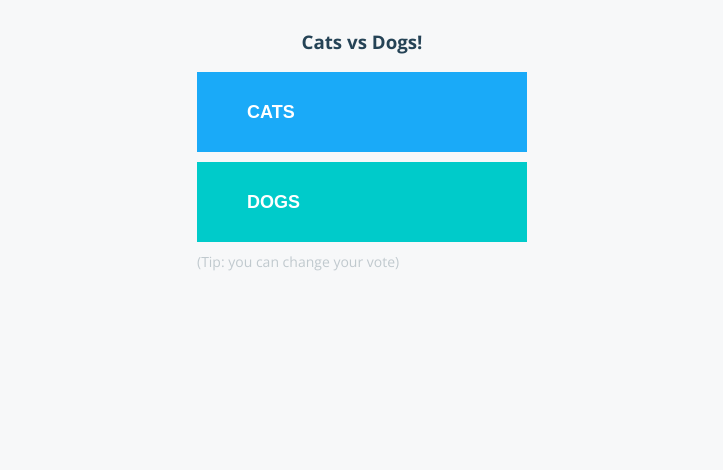
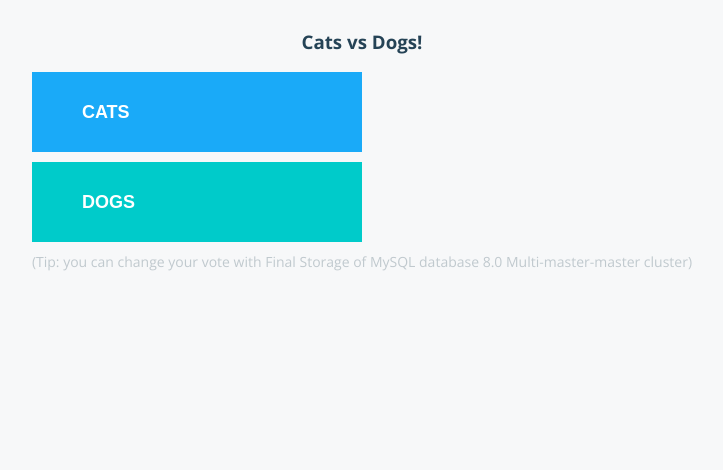
Before and after one commit to q13117god/voting-vote-python, a Flask app: page / in a window 1280 px wide. Shown: the top 470 px of the page, without its empty margins (278-1001 px from the left). Run offline with Flask 2, Linux system fonts and the light colour scheme; some libraries are stand-ins or nearby versions.

Commit message:
Update the index.html

```diff
--- a/templates/index.html
+++ b/templates/index.html
@@ -19,7 +19,7 @@
           <button id="b" type="submit" name="vote" class="b" value="b">{{option_b}}</button>
         </form>
         <div id="tip">
-          (Tip: you can change your vote)
+          (Tip: you can change your vote with Final Storage of MySQL database 8.0 Multi-master-master cluster)
         </div>
         <div id="hostname">
           Processed by container ID {{hostname}}
```
